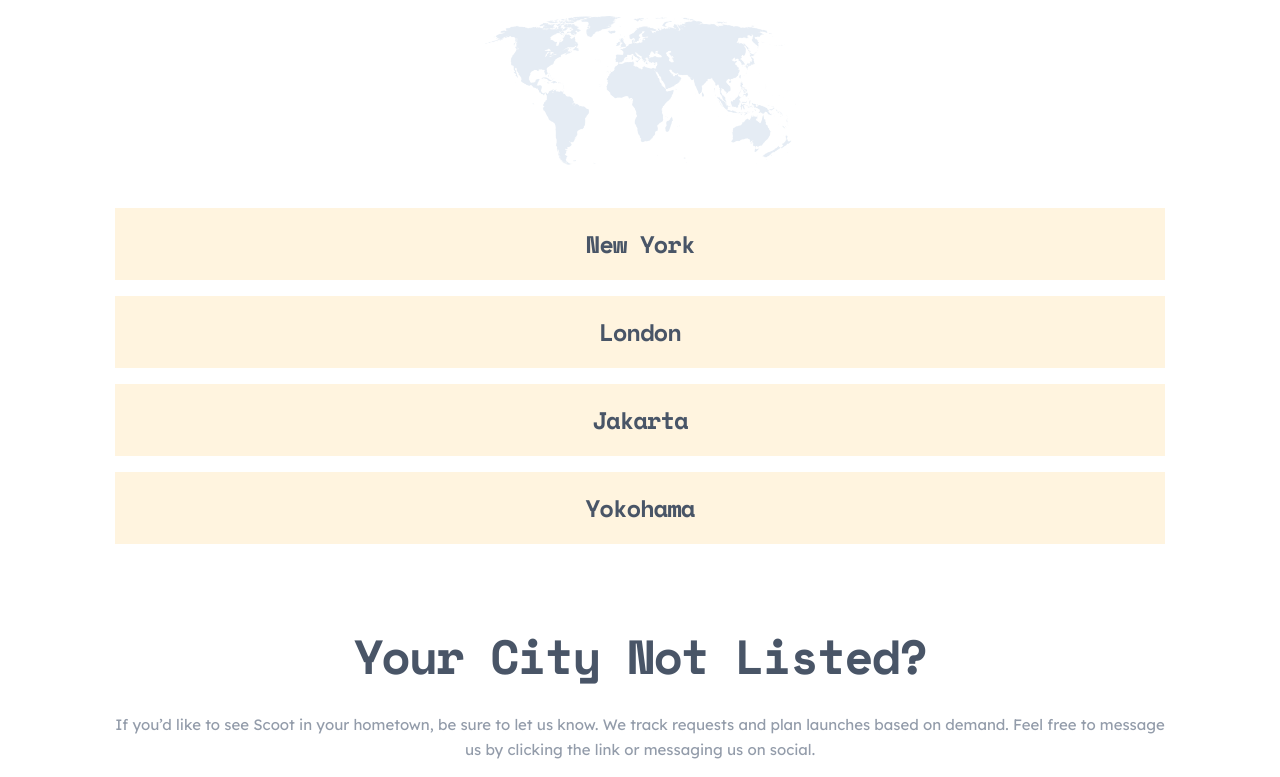
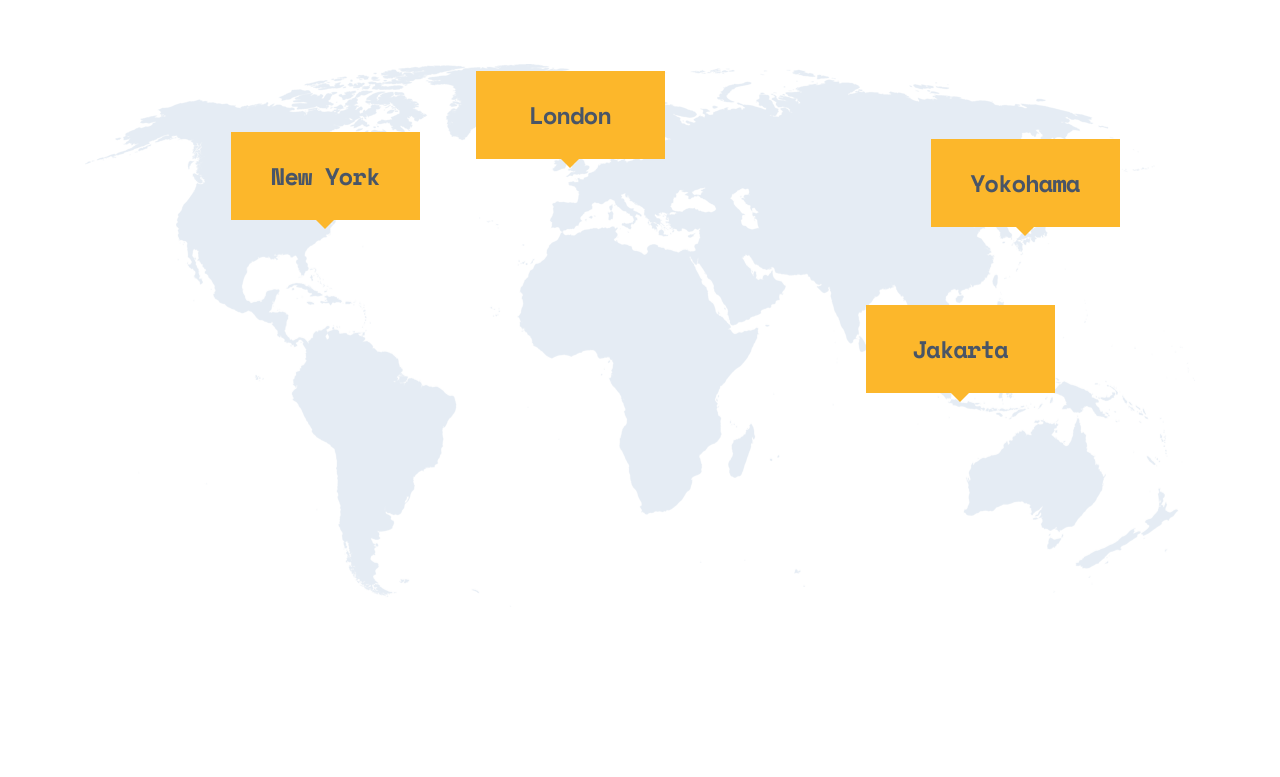
Before and after one commit to Eileenpk/Scooter, a Next.js app: page /Locations in a window 1280 px wide. Shown: the part 300-1077 px from the top of the page. Built offline with nearby package versions, Linux system fonts and the light colour scheme.

Commit message:
finish: locations.js CSS for tablet and desktop

```diff
--- a/components/LocationsCard.js
+++ /dev/null
@@ -1,9 +0,0 @@
-import styles from '@/styles/locations.module.css'
-
-export default function LocationsCard ({location}) {
-return (
-    <div className={styles.locationCard}>
-        <h4 className={styles.locationCardHeading}>{location}</h4>
-    </div>
-)
-}
--- a/pages/Locations.js
+++ b/pages/Locations.js
@@ -1,8 +1,6 @@
 import Hero from "@/components/Hero";
-import LocationsCard from "@/components/LocationsCard";
 import GetImageBasedOnWidth from "@/components/functions/GetImageBasedOnWidth";
-import Image from "next/image";
-import styles from '@/styles/locations.module.css'
+import styles from "@/styles/locations.module.css";
 export default function Locations() {
   return (
     <article>
@@ -16,26 +14,33 @@ export default function Locations() {
         plain={true}
       />
       <section className={styles.locationsSection}>
-        <Image
-          src={GetImageBasedOnWidth(
-            "/images/world-map-mobile.png",
-            "/images/world-map-tablet.png",
-            "/images/world-map-desktop.png"
-          )}
-          width={311}
-          height={152}
-          className={styles.locationsMapImage}
-        />
-        <LocationsCard location="New York"/>
-        <LocationsCard location="London"/>
-        <LocationsCard location="Jakarta"/>
-        <LocationsCard location="Yokohama"/>
+        <div className={styles.locationsSectionImageContainer}></div>
+        <div className={`${styles.locationsCard} ${styles.locationsCard1}`}>
+          <h4 className={styles.locationCardHeading}>New York</h4>
+        </div>
+        <div className={`${styles.locationsCard} ${styles.locationsCard2}`}>
+          <h4 className={styles.locationCardHeading}>London</h4>
+        </div>
+        <div className={`${styles.locationsCard} ${styles.locationsCard3}`}>
+          <h4 className={styles.locationCardHeading}>Jakarta</h4>
+        </div>
+        <div className={`${styles.locationsCard} ${styles.locationsCard4}`}>
+          <h4 className={styles.locationCardHeading}>Yokohama</h4>
+        </div>
       </section>
       <section className={styles.locationsNotListedSection}>
-        <h2 className={styles.locationsNotListedSectionHeading}>Your City Not Listed?</h2>
-        <p className={styles.locationsNotListedSectionText}>If you’d like to see Scoot in your hometown, be sure to let us know. We track requests and plan launches based on demand. Feel free to message us by clicking the link or messaging us on social.</p>
+        <h2 className={styles.locationsNotListedSectionHeading}>
+          Your City Not Listed?
+        </h2>
+        <p className={styles.locationsNotListedSectionText}>
+          If you’d like to see Scoot in your hometown, be sure to let us know.
+          We track requests and plan launches based on demand. Feel free to
+          message us by clicking the link or messaging us on social.
+        </p>
 
-        <button className={styles.locationsNotListedSectionBtn}>Message Us</button>
+        <button className={styles.locationsNotListedSectionBtn}>
+          Message Us
+        </button>
       </section>
     </article>
   );
--- a/styles/locations.module.css
+++ b/styles/locations.module.css
@@ -5,12 +5,17 @@
     align-items: center;
 }
 
-.locationsMapImage{
+.locationsSectionImageContainer {
+    width: 311px;
+    height: 152px;
     margin-top: 72px;
     margin-bottom: 40px;
+    background-image: url(/images/world-map-mobile.png);
+    background-size: contain;
+    background-repeat: no-repeat;
 }
 
-.locationCard {
+.locationsCard {
     background: var(--third-background-color);
     width: 82%;
     height: 72px;
@@ -37,3 +42,140 @@
 .locationsNotListedSectionBtn {
     margin-bottom: 72px;
 }
+
+@media(min-width:768px) {
+    .locationsSectionImageContainer {
+        position: relative;
+        width: 689px;
+        height: 337px;
+        margin-top: 144px;
+        margin-bottom: 64px;
+        background-image: url(/images/world-map-tablet.png);
+    }
+
+    .locationsCard {
+        position: relative;
+        width: 120px;
+        height: 40px;
+        background-color: var(--second-color);
+    }
+
+    .locationsCard::after{
+        content: "";
+        position: absolute;
+        bottom: -9px;
+        left: 50%;
+        transform: translateX(-50%);
+        border-left: 10px solid transparent;
+        border-right: 10px solid transparent;
+        border-top: 10px solid var(--second-color);
+    }
+
+    .locationsCard1 {
+        bottom: 355px;
+        right: 190px;
+    }
+
+    .locationsCard2{
+        bottom: 442px;
+        right: 45px;
+    }
+
+    .locationsCard3{
+        bottom: 355px;
+        left: 195px;
+    }
+
+    .locationsCard4{
+        bottom: 515px;
+        left: 245px;
+    }
+
+    .locationsCard h4 {
+        font-size: 13px;
+        font-weight: 700;
+        line-height: 28px;
+        letter-spacing: -0.5803571343421936px;
+    }
+
+    .locationsNotListedSectionHeading {
+        margin-top: -180px;
+        margin-bottom: 40px;
+        max-width: 457px;
+    }
+
+    .locationsNotListedSectionText {
+        max-width: 573px;
+        margin-bottom: 40px;
+    }
+
+    .locationsNotListedSectionBtn {
+        margin-bottom: 120px;
+    }
+}
+
+@media(min-width:1200px) {
+    .locationsSectionImageContainer {
+        width: 1110px;
+        height: 543px;
+        margin-top: 120px;
+        margin-bottom: 0px;
+        background-image: url(/images/world-map-desktop.png);
+    }
+
+    .locationsCard {
+        width: 189px;
+        height: 88px;
+    }
+
+    .locationsCard1 {
+        bottom: 475px;
+        right: 315px;
+    }
+
+    .locationsCard2{
+        bottom: 640px;
+        right: 70px;
+    }
+
+    .locationsCard3{
+        bottom: 510px;
+        left: 320px;
+    }
+
+    .locationsCard4{
+        bottom: 780px;
+        left: 385px;
+    }
+
+    .locationsCard h4 {
+        font-size: 24px;
+        font-weight: 700;
+        line-height: 28px;
+        letter-spacing: -1.0714285373687744px;
+    }
+
+    .locationsNotListedSection {
+        flex-direction: row;
+        align-items: center;
+        justify-content: space-between;
+        margin-top: -250px;
+        margin-bottom: 122px;
+    }
+
+    .locationsNotListedSectionHeading {
+        margin-top: 0px;
+        margin-bottom: 0px;
+        max-width: 351px;
+    }
+
+    .locationsNotListedSectionText {
+        max-width: 573px;
+        margin-bottom: 0px;
+        text-align: left;
+    }
+
+    .locationsNotListedSectionBtn {
+        margin-bottom: 0px;
+    }
+}
```
